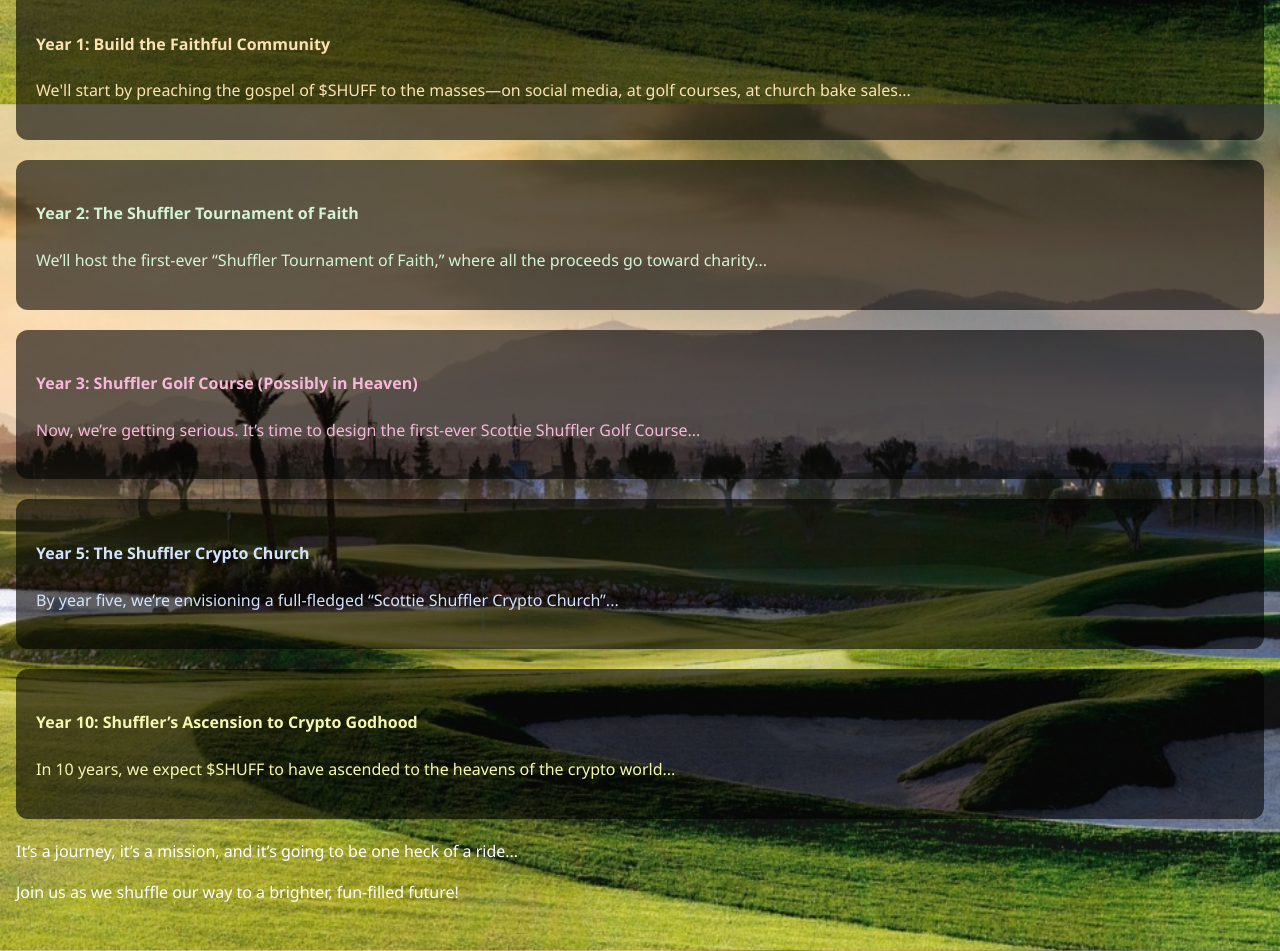
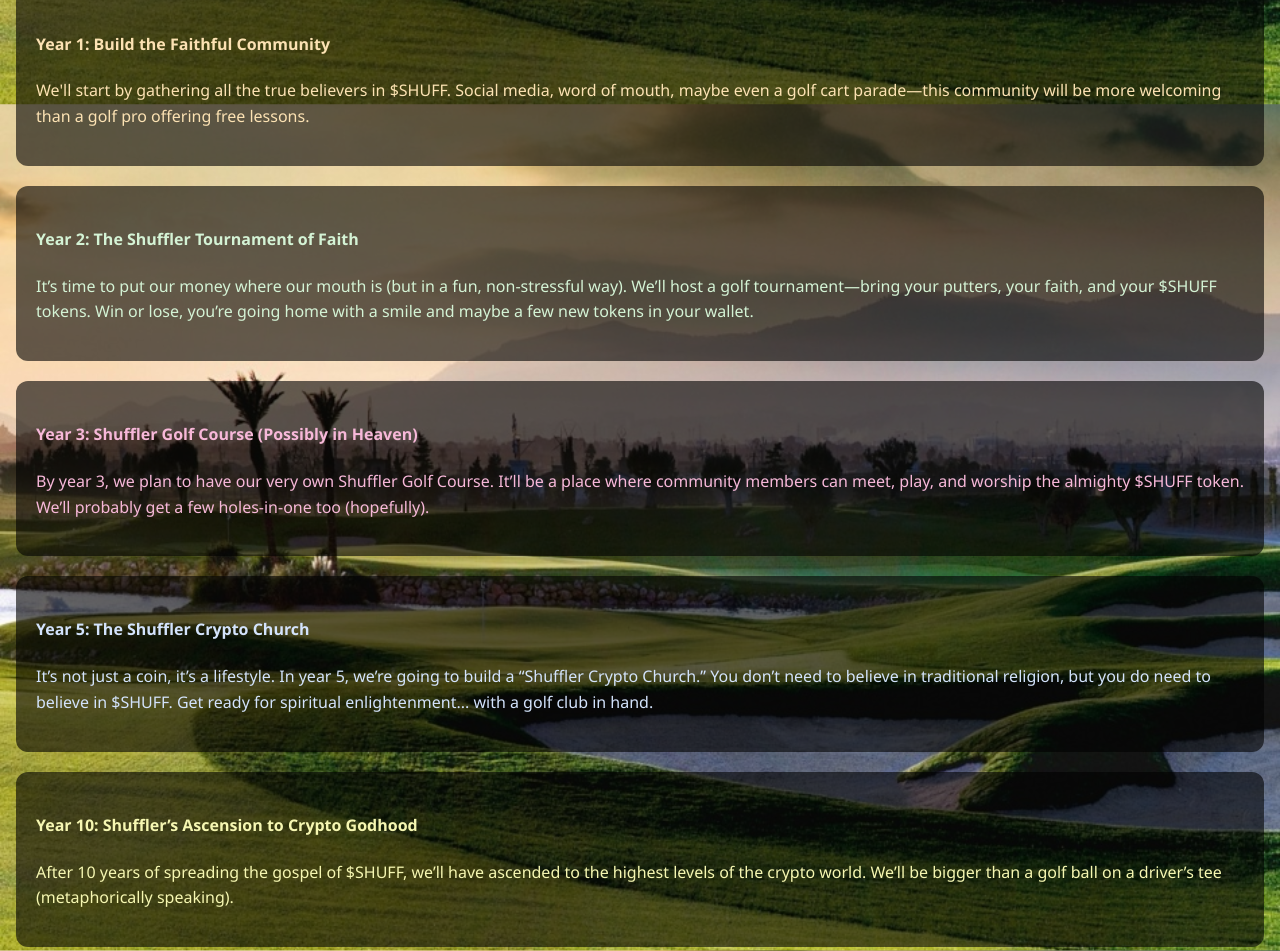
Before and after one commit to GraftonMouen/SHUFF, a plain HTML site: page index.html in a window 1280 px wide. Shown: the part 742-1693 px from the top of the page. Drawn offline with nearby package versions, Linux system fonts and the light colour scheme.

Commit message:
Update index.html

```diff
--- a/index.html
+++ b/index.html
@@ -251,27 +251,27 @@
 
       <div class="phase" style="background-color: rgba(0,0,0,0.6); color: #fce2b3; padding: 20px; border-radius: 12px; margin-bottom: 20px;">
         <h4>Year 1: Build the Faithful Community</h4>
-        <p>We'll start by preaching the gospel of $SHUFF to the masses—on social media, at golf courses, at church bake sales...</p>
+        <p>We'll start by gathering all the true believers in $SHUFF. Social media, word of mouth, maybe even a golf cart parade—this community will be more welcoming than a golf pro offering free lessons.</p>
       </div>
 
       <div class="phase" style="background-color: rgba(0,0,0,0.6); color: #d4f3d5; padding: 20px; border-radius: 12px; margin-bottom: 20px;">
         <h4>Year 2: The Shuffler Tournament of Faith</h4>
-        <p>We’ll host the first-ever “Shuffler Tournament of Faith,” where all the proceeds go toward charity...</p>
+        <p>It’s time to put our money where our mouth is (but in a fun, non-stressful way). We’ll host a golf tournament—bring your putters, your faith, and your $SHUFF tokens. Win or lose, you’re going home with a smile and maybe a few new tokens in your wallet.</p>
       </div>
 
       <div class="phase" style="background-color: rgba(0,0,0,0.6); color: #f7b8d9; padding: 20px; border-radius: 12px; margin-bottom: 20px;">
         <h4>Year 3: Shuffler Golf Course (Possibly in Heaven)</h4>
-        <p>Now, we’re getting serious. It’s time to design the first-ever Scottie Shuffler Golf Course...</p>
+        <p>By year 3, we plan to have our very own Shuffler Golf Course. It’ll be a place where community members can meet, play, and worship the almighty $SHUFF token. We’ll probably get a few holes-in-one too (hopefully).</p>
       </div>
 
       <div class="phase" style="background-color: rgba(0,0,0,0.6); color: #d3e3fc; padding: 20px; border-radius: 12px; margin-bottom: 20px;">
         <h4>Year 5: The Shuffler Crypto Church</h4>
-        <p>By year five, we’re envisioning a full-fledged “Scottie Shuffler Crypto Church”...</p>
+        <p>It’s not just a coin, it’s a lifestyle. In year 5, we’re going to build a “Shuffler Crypto Church.” You don’t need to believe in traditional religion, but you do need to believe in $SHUFF. Get ready for spiritual enlightenment... with a golf club in hand.</p>
       </div>
 
       <div class="phase" style="background-color: rgba(0,0,0,0.6); color: #f6f7b2; padding: 20px; border-radius: 12px; margin-bottom: 20px;">
         <h4>Year 10: Shuffler’s Ascension to Crypto Godhood</h4>
-        <p>In 10 years, we expect $SHUFF to have ascended to the heavens of the crypto world...</p>
+        <p>After 10 years of spreading the gospel of $SHUFF, we’ll have ascended to the highest levels of the crypto world. We’ll be bigger than a golf ball on a driver’s tee (metaphorically speaking).</p>
       </div>
 
       <p>It’s a journey, it’s a mission, and it’s going to be one heck of a ride...</p>
```
